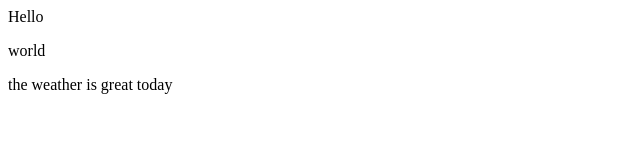
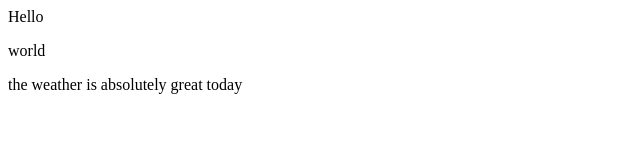
Before and after one commit to AhmedAGadir/git_session_prototype, a plain HTML site: page index.html in a window 1280 px wide. Shown: the full height of the page, 0-640 px from the left. Drawn offline with Linux system fonts and the light colour scheme.

Commit message:
spoke more about the weather

```diff
--- a/index.html
+++ b/index.html
@@ -1,3 +1,3 @@
 <div>Hello</div>
 <p>world</p>
-<p>the weather is great today</p>
+<p>the weather is absolutely great today</p>
```
